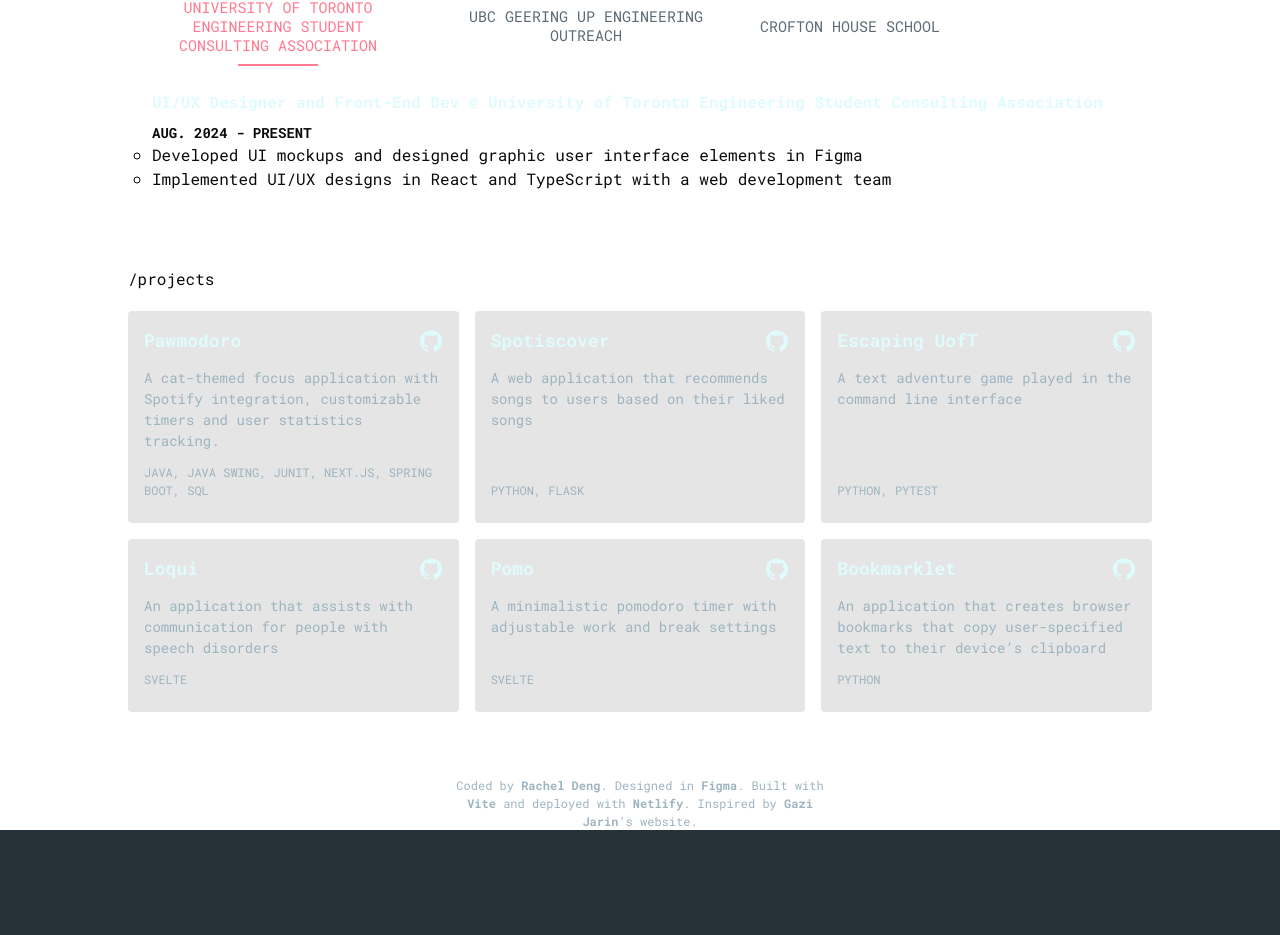
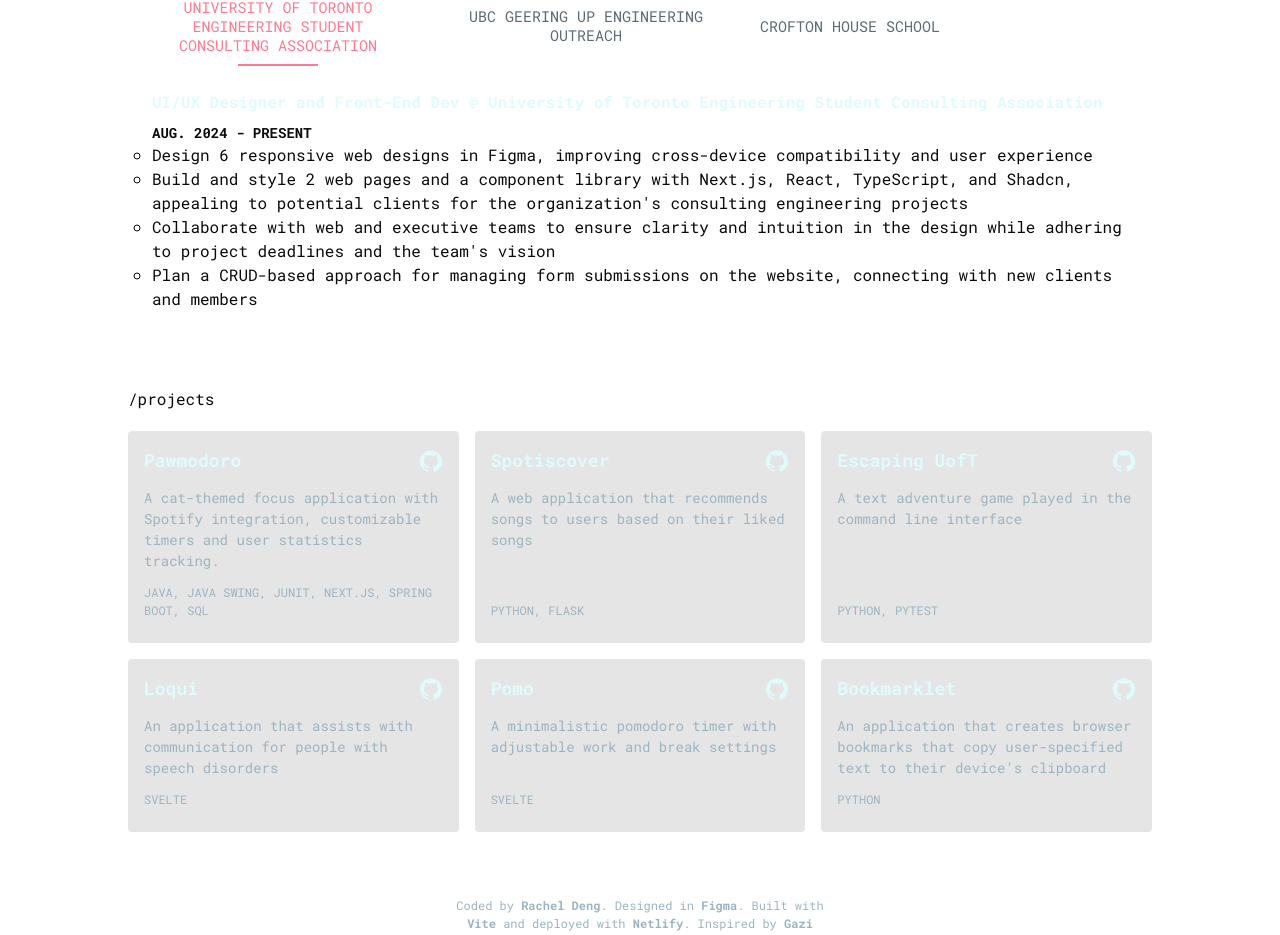
Before and after one commit to rachelkd/portfolio, a React (Vite) app: page / in a window 1280 px wide. Shown: the part 1374-2309 px from the top of the page. Before the commit the page ends 2204 px from the top, so only its background shows below. Built offline with nearby package versions, Linux system fonts and the light colour scheme.

Commit message:
Updated experience

```diff
--- a/src/components/JobsList.tsx
+++ b/src/components/JobsList.tsx
@@ -17,25 +17,27 @@
         jobTitle: 'UI/UX Designer and Front-End Dev @',
         duration: 'Aug. 2024 - Present',
         desc: [
-            'Developed UI mockups and designed graphic user interface elements in Figma',
-            'Implemented UI/UX designs in React and TypeScript with a web development team',
+            'Design 6 responsive web designs in Figma, improving cross-device compatibility and user experience',
+            "Build and style 2 web pages and a component library with Next.js, React, TypeScript, and Shadcn, appealing to potential clients for the organization's consulting engineering projects",
+            "Collaborate with web and executive teams to ensure clarity and intuition in the design while adhering to project deadlines and the team's vision",
+            'Plan a CRUD-based approach for managing form submissions on the website, connecting with new clients and members',
         ],
     },
     'UBC Geering Up Engineering Outreach': {
-        jobTitle: 'Camps Instructor @',
+        jobTitle: 'Elementary Camps Instructor @',
         duration: 'Jun. 2024 - Aug. 2024',
         desc: [
-            'Programmed interactive coding curriculum aimed at elementary and middle school students',
-            'Instructed and facilitated dynamic lessons, with an emphasis on coding and physics camps',
-            'Fostered effective collaboration and communication among co-instructors and campers',
+            'Programmed interactive coding curriculum in Python aimed at elementary and middle school students to facilitate STEM outreach in British Columbia',
+            'Instructed over 30 dynamic STEM lessons with an emphasis on coding and physics, instilling confidence in STEM for underrepresented groups',
+            'Fostered effective collaboration and communication among co-instructors and campers to teach over 300 students per week',
         ],
     },
     'Crofton House School': {
         jobTitle: 'Graduation Committee Captain @',
         duration: 'Sept. 2022 - Jun. 2023',
         desc: [
-            'Created a Google Apps script to facilitate the printing of labels based on Google Form responses',
-            'Fundraised over $1730 and conducted a formal wear drive for the Cinderella Project organization',
+            'Created a Google Apps script to facilitate the printing of 700 labels based on Google Form responses',
+            'Fundraised over $1,730 and conducted a formal wear drive for the Cinderella Project organization',
         ],
     },
 };
```
